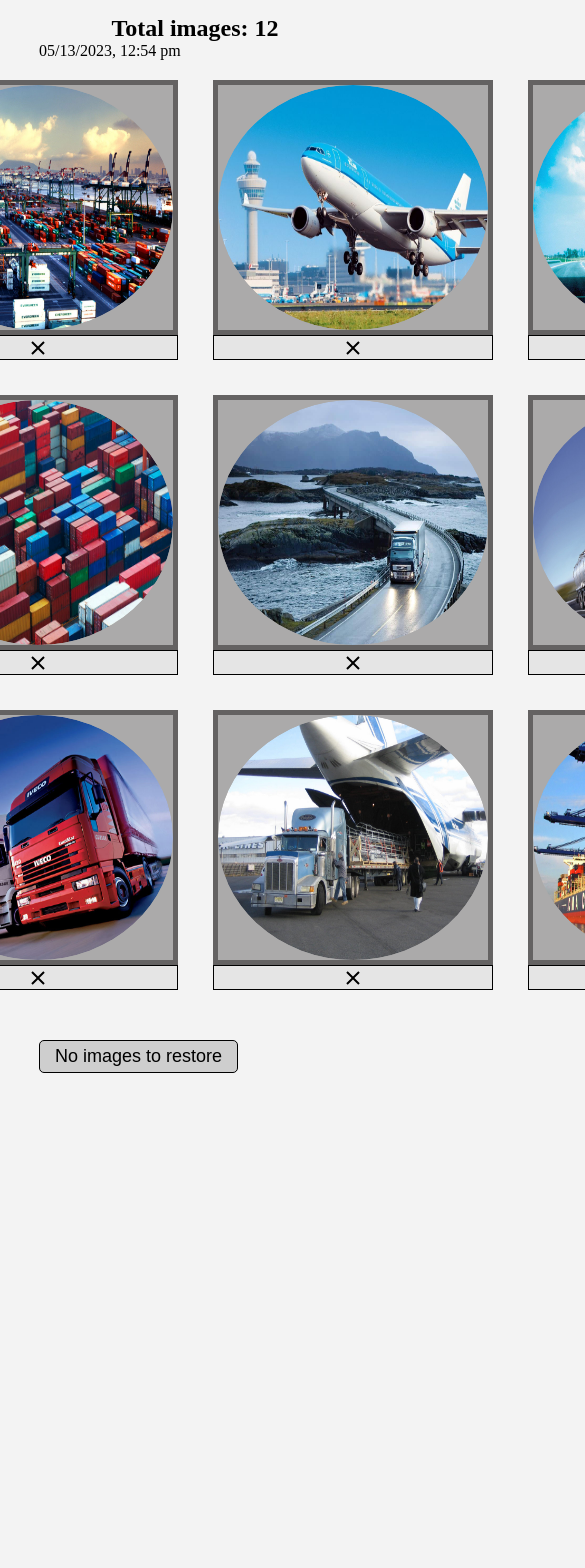
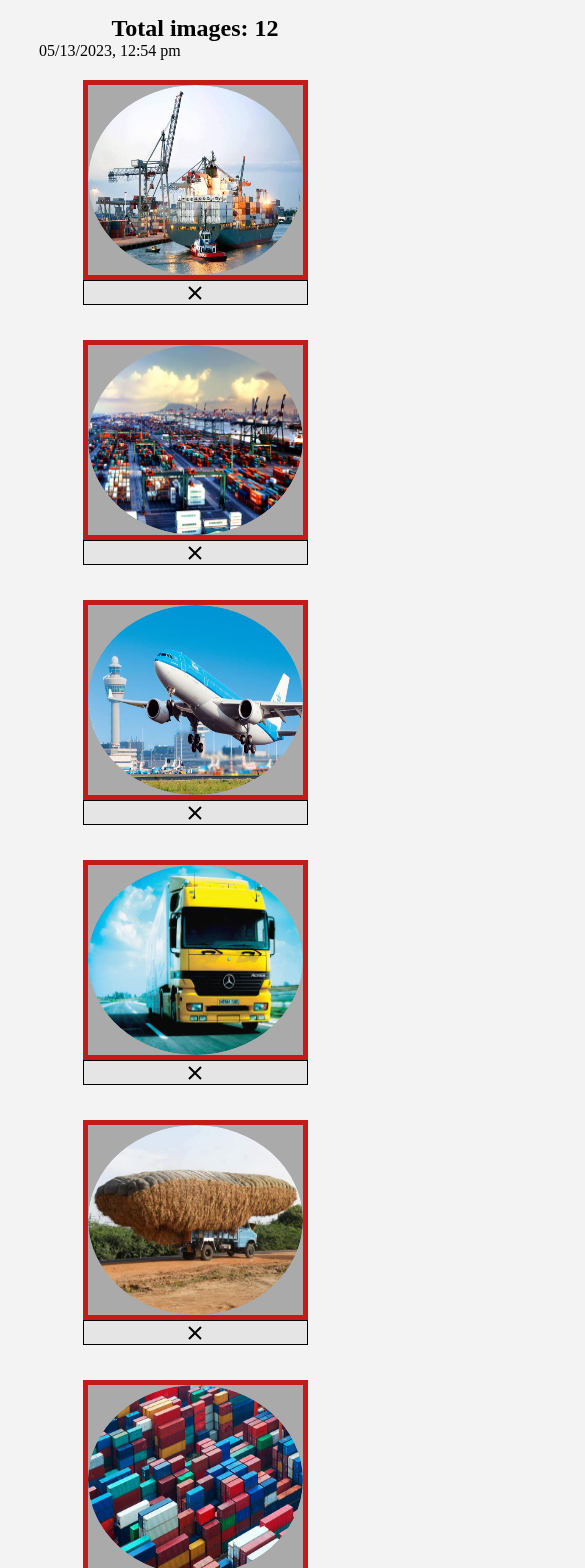
Before and after one commit to bondarkoff/task-2, a React (Vite) app: page / in a window 390 px wide. Shown: the top 1568 px of the page, 585 px wide, since content can reach past the window. Before the commit the page ends 1073 px from the top, so only its background shows below. Built offline with nearby package versions, Linux system fonts and the light colour scheme.

Commit message:
media rules

```diff
--- a/src/components/card/Card.module.scss
+++ b/src/components/card/Card.module.scss
@@ -14,17 +14,17 @@
     align-items: center;
     &:nth-child(5) {
         .content {
-            border: 5px solid rgb(196, 26, 26) !important;
+            border: 5px solid rgb(196, 26, 26);
         }
     }
     &:nth-child(1) {
         .content {
-            border: 5px solid rgb(196, 26, 26) !important;
+            border: 5px solid rgb(196, 26, 26);
         }
     }
     &:nth-child(9) {
         .content {
-            border: 5px solid rgb(196, 26, 26) !important;
+            border: 5px solid rgb(196, 26, 26);
         }
     }
 }
@@ -99,3 +99,119 @@
         background: #d1d1d1;
     }
 }
+
+// Media
+
+@media (max-width: 1270px) {
+    .item {
+        &:nth-child(1) {
+            .content {
+                border: 5px solid rgb(196, 26, 26);
+            }
+        }
+        &:nth-child(4) {
+            .content {
+                border: 5px solid rgb(196, 26, 26);
+            }
+        }
+        &:nth-child(7) {
+            .content {
+                border: 5px solid rgb(196, 26, 26);
+            }
+        }
+        &:nth-child(10) {
+            .content {
+                border: 5px solid rgb(196, 26, 26);
+            }
+        }
+
+        &:nth-child(5) {
+            .content {
+                border: 5px solid rgb(100, 98, 98);
+            }
+        }
+        &:nth-child(9) {
+            .content {
+                border: 5px solid rgb(100, 98, 98);
+            }
+        }
+    }
+}
+
+@media (max-width: 970px) {
+    .overlay {
+        img {
+            transform: scale(0.8);
+        }
+    }
+    .button {
+        top: 54px;
+        right: 96px;
+    }
+}
+
+@media (max-width: 820px) {
+    .overlay {
+        img {
+            transform: scale(0.6);
+        }
+    }
+    .button {
+        top: 108px;
+        right: 192px;
+    }
+}
+
+@media (max-width: 590px) {
+    .overlay {
+        img {
+            transform: scale(0.4);
+        }
+    }
+    .button {
+        top: 162px;
+        right: 288px;
+    }
+}
+
+@media (max-width: 900px) {
+    .item {
+        &:nth-child(odd) {
+            .content {
+                border: 5px solid rgb(196, 26, 26);
+            }
+        }
+        &:nth-child(4) {
+            .content {
+                border: 5px solid rgb(100, 98, 98);
+            }
+        }
+        &:nth-child(10) {
+            .content {
+                border: 5px solid rgb(100, 98, 98);
+            }
+        }
+    }
+}
+
+@media (max-width: 500px) {
+    .item {
+        &:nth-child(n) {
+            .content {
+                border: 5px solid rgb(196, 26, 26);
+            }
+        }
+    }
+}
+
+@media (max-width: 410px) {
+    .overlay {
+        img {
+            transform: scale(0.3);
+        }
+    }
+    .button {
+        top: 189px;
+        right: 336px;
+    }
+}
--- a/src/styles/global.scss
+++ b/src/styles/global.scss
@@ -47,3 +47,26 @@ html {
         cursor: not-allowed;
     }
 }
+
+// Media
+
+@media (max-width: 1270px) {
+    .wrapper {
+        grid-template-columns: repeat(3, 260px);
+        grid-template-rows: repeat(4, 260px);
+    }
+}
+
+@media (max-width: 900px) {
+    .wrapper {
+        grid-template-columns: repeat(2, 225px);
+        grid-template-rows: repeat(6, 225px);
+    }
+}
+
+@media (max-width: 500px) {
+    .wrapper {
+        grid-template-columns: repeat(1, 225px);
+        grid-template-rows: repeat(12, 225px);
+    }
+}
```
